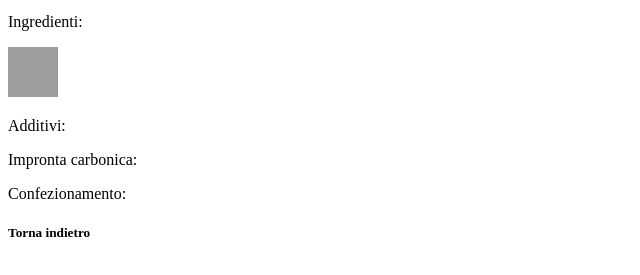
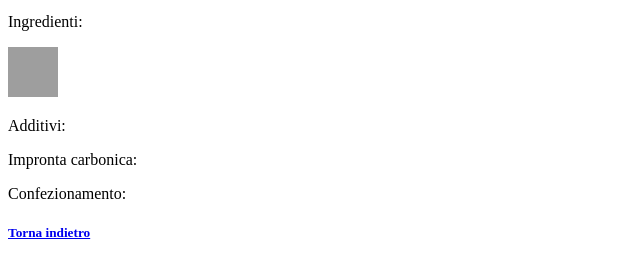
Before and after one commit to Enkilol/saorep.github.io, a plain HTML site: page info.html in a window 1280 px wide. Shown: the part 101-376 px from the top of the page, without its empty margins (0-640 px from the left). Drawn offline with Linux system fonts and the light colour scheme; no server answers; grey boxes are pictures that could not be loaded.

Commit message:
Update info.html

```diff
--- a/info.html
+++ b/info.html
@@ -24,7 +24,7 @@
         <p>Confezionamento:</p>
         <p id="packaging"></p>
 
-        <h5 a href="https://enkilol.github.io/saorep.github.io/">Torna indietro</h5>
+        <h5><a href="https://enkilol.github.io/saorep.github.io/">Torna indietro</a></h5>
       </div>
     </div>
     <script>
```
